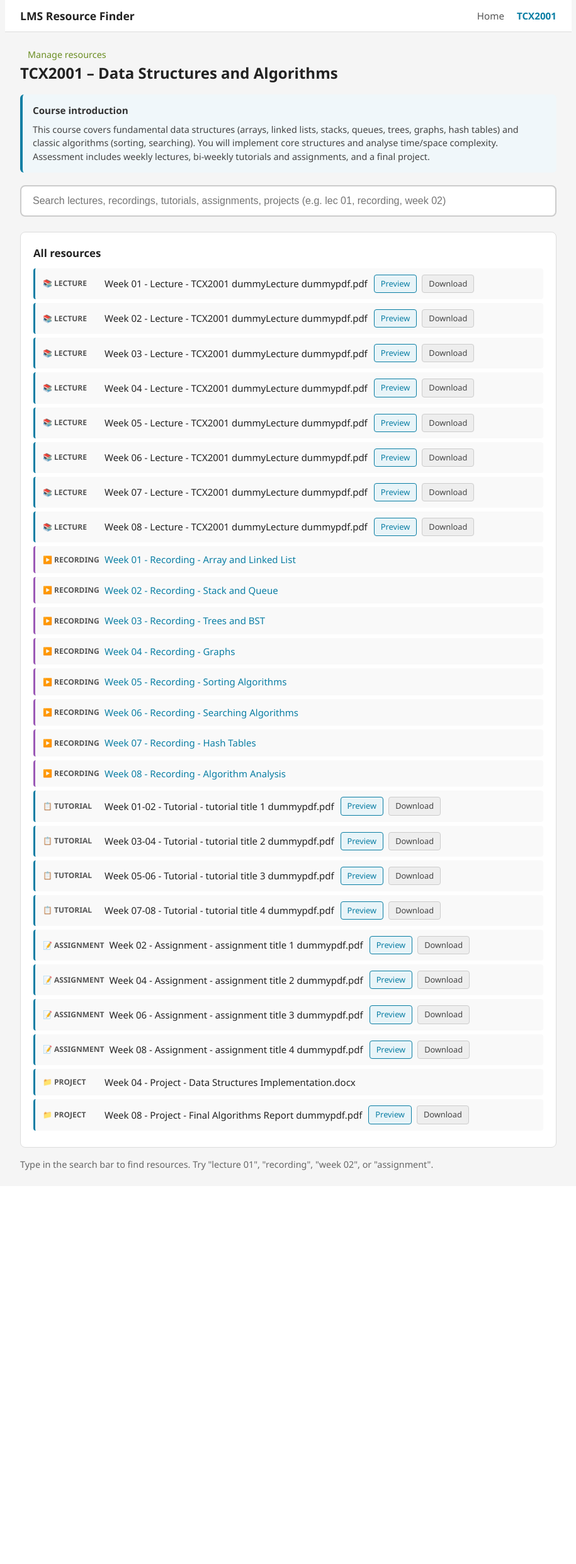
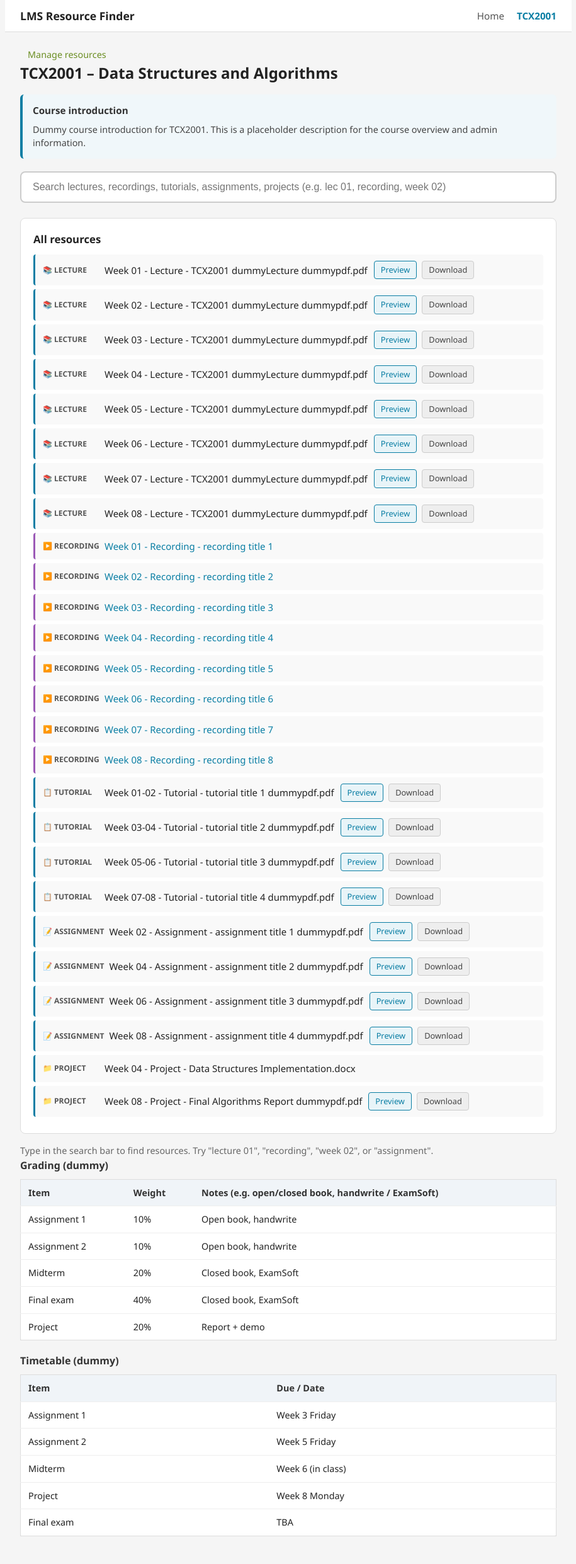
Before and after one commit to bean4896/lms_demo, a Flask app: page /course/TCX2001 in a window 1280 px wide. Shown: the whole page at 63% size, without its empty margins (182-1097 px from the left). Before the commit the page ends 1858 px from the top, so only its background shows below. Run offline with Flask 2, Linux system fonts and the light colour scheme.

Commit message:
add more info

```diff
--- a/data.py
+++ b/data.py
@@ -5,19 +5,40 @@ Each course has 8 weeks; resource types: tutorial, lecture, recording (video), a
 Lecture and recording: 1 per week. Tutorial: 1 per 2 weeks. Assignment: 1 per 2 weeks. Project: 1 per 4 weeks.
 """
 
-# Course list: id, code, name, intro (dummy admin / course introduction)
+# Dummy grading: item, weight, notes (e.g. open/closed book, handwrite/examsoft)
+GRADING_TABLE = [
+    {"item": "Assignment 1", "weight": "10%", "notes": "Open book, handwrite"},
+    {"item": "Assignment 2", "weight": "10%", "notes": "Open book, handwrite"},
+    {"item": "Midterm", "weight": "20%", "notes": "Closed book, ExamSoft"},
+    {"item": "Final exam", "weight": "40%", "notes": "Closed book, ExamSoft"},
+    {"item": "Project", "weight": "20%", "notes": "Report + demo"},
+]
+# Dummy timetable: item, due (submit/exam date)
+TIMETABLE_TABLE = [
+    {"item": "Assignment 1", "due": "Week 3 Friday"},
+    {"item": "Assignment 2", "due": "Week 5 Friday"},
+    {"item": "Midterm", "due": "Week 6 (in class)"},
+    {"item": "Project", "due": "Week 8 Monday"},
+    {"item": "Final exam", "due": "TBA"},
+]
+
+# Course list: id, code, name, intro, grading_table, timetable_table
 COURSES = [
     {
         "id": "TCX2001",
         "code": "TCX2001",
         "name": "Data Structures and Algorithms",
-        "intro": "This course covers fundamental data structures (arrays, linked lists, stacks, queues, trees, graphs, hash tables) and classic algorithms (sorting, searching). You will implement core structures and analyse time/space complexity. Assessment includes weekly lectures, bi-weekly tutorials and assignments, and a final project.",
+        "intro": "Dummy course introduction for TCX2001. This is a placeholder description for the course overview and admin information.",
+        "grading_table": GRADING_TABLE,
+        "timetable_table": TIMETABLE_TABLE,
     },
     {
         "id": "TCX3221",
         "code": "TCX3221",
         "name": "Software Engineering",
-        "intro": "This course introduces software development lifecycle, requirements engineering, design, implementation, testing and maintenance. Topics include agile practices, UML, version control and quality assurance. Assessment includes lectures, tutorials, assignments and a team project.",
+        "intro": "Dummy course introduction for TCX3221. This is a placeholder description for the course overview and admin information.",
+        "grading_table": GRADING_TABLE,
+        "timetable_table": TIMETABLE_TABLE,
     },
 ]
 
@@ -58,18 +79,17 @@ def _projects_2(code, titles, exts=(".docx", ".pdf")):
     ]
 
 
-def _recordings_8(code, titles):
-    """Build 8 recording/video resources (Week 01..08), one per week. Each has a YouTube URL."""
-    # Dummy YouTube video ID per course+week (11-char style)
+def _recordings_8(code, _titles=None):
+    """Build 8 recording/video resources (Week 01..08). Title: recording title 1..8. Each has a YouTube URL. _titles ignored (dummy)."""
     base = "lms" + code.replace("X", "") + "w"
     return [
         {
             "type": "recording",
-            "title": f"Week {i:02d} - Recording - {t}",
+            "title": f"Week {i:02d} - Recording - recording title {i}",
             "week": i,
             "url": f"https://www.youtube.com/watch?v={base}{i:02d}x",
         }
-        for i, t in enumerate(titles, start=1)
+        for i in range(1, 9)
     ]
 
 
@@ -78,32 +98,15 @@ TCX2001_LECTURES = _lectures_8("TCX2001")
 TCX2001_TUTORIALS = _tutorials_4("TCX2001")
 TCX2001_ASSIGNMENTS = _assignments_4("TCX2001")
 TCX2001_PROJECTS = _projects_2("TCX2001", ["Data Structures Implementation", "Final Algorithms Report"], (".docx", ".pdf"))
-TCX2001_RECORDINGS = _recordings_8("TCX2001", [
-    "Array and Linked List",
-    "Stack and Queue",
-    "Trees and BST",
-    "Graphs",
-    "Sorting Algorithms",
-    "Searching Algorithms",
-    "Hash Tables",
-    "Algorithm Analysis",
-])
+TCX2001_RECORDINGS = _recordings_8("TCX2001")
 
 # TCX3221 – Software Engineering
 TCX3221_LECTURES = _lectures_8("TCX3221")
 TCX3221_TUTORIALS = _tutorials_4("TCX3221")
 TCX3221_ASSIGNMENTS = _assignments_4("TCX3221")
 TCX3221_PROJECTS = _projects_2("TCX3221", ["Mini Software Prototype Design", "Final Team Project Requirements"], (".docx", ".pdf"))
-TCX3221_RECORDINGS = _recordings_8("TCX3221", [
-    "Introduction to Software Engineering",
-    "Software Development Life Cycle",
-    "Requirements Engineering",
-    "Software Design and Architecture",
-    "Implementation and Coding Standards",
-    "Software Quality and Metrics",
-    "Software Maintenance",
-    "Software Testing",
-])
+TCX3221_RECORDINGS = _recordings_8("TCX3221")
+
 
 def get_courses():
     """Return list of course dicts (id, code, name)."""
--- a/static/app.js
+++ b/static/app.js
@@ -17,7 +17,7 @@
     var DEBOUNCE_MS = 200;
     // Dummy PDF used for all Preview/Download buttons (single placeholder file)
     var DUMMY_PDF_URL = window.LMS_DUMMY_PDF_URL || 'https://www.w3.org/WAI/demos/bad/after.pdf';
-    var TYPE_ICONS = { lecture: '\uD83D\uDCDA', tutorial: '\uD83D\uDCCB', assignment: '\uD83D\uDCDD', project: '\uD83D\uDCC1', recording: '\u25B6\uFE0F' };
+    var TYPE_ICONS = { lecture: '\uD83D\uDCDA', tutorial: '\uD83D\uDCCB', assignment: '\uD83D\uDCDD', project: '\uD83D\uDCC1', recording: '\u25B6\uFE0F', grading: '\uD83D\uDCC8', timetable: '\uD83D\uDDD3\uFE0F' };
 
     function renderResource(item) {
         var li = document.createElement('li');
--- a/static/style.css
+++ b/static/style.css
@@ -162,6 +162,42 @@ body {
     font-size: 0.9rem;
     line-height: 1.5;
     color: #444;
+}
+
+.course-table-section {
+    margin-bottom: 20px;
+}
+.course-table-heading {
+    margin: 0 0 10px 0;
+    font-size: 1rem;
+    font-weight: 600;
+    color: #333;
+}
+.course-page .table-wrap {
+    overflow-x: auto;
+    margin-bottom: 0;
+}
+.course-table {
+    width: 100%;
+    border-collapse: collapse;
+    background: #fff;
+    border: 1px solid #ddd;
+    border-radius: 6px;
+    font-size: 0.9rem;
+}
+.course-table th,
+.course-table td {
+    padding: 10px 12px;
+    text-align: left;
+    border-bottom: 1px solid #eee;
+}
+.course-table th {
+    background: #f0f4f8;
+    font-weight: 600;
+    color: #333;
+}
+.course-table tbody tr:last-child td {
+    border-bottom: none;
 }
 
 .search-wrap {
--- a/templates/course.html
+++ b/templates/course.html
@@ -26,7 +26,7 @@
                 <p class="course-intro-text">{{ course.intro }}</p>
             </section>
             {% endif %}
-            <!-- Global search bar: prominent, no scroll needed -->
+            <!-- Global search bar: most prominent -->
             <div class="search-wrap">
                 <label for="global-search" class="sr-only">Search resources</label>
                 <input type="text"
@@ -50,6 +50,54 @@
                 </div>
             </section>
             <p class="hint" id="hint">Type in the search bar to find resources. Try "lecture 01", "recording", "week 02", or "assignment".</p>
+            {% if course.grading_table %}
+            <section class="course-table-section">
+                <h2 class="course-table-heading">Grading (dummy)</h2>
+                <div class="table-wrap">
+                    <table class="course-table">
+                        <thead>
+                            <tr>
+                                <th>Item</th>
+                                <th>Weight</th>
+                                <th>Notes (e.g. open/closed book, handwrite / ExamSoft)</th>
+                            </tr>
+                        </thead>
+                        <tbody>
+                            {% for row in course.grading_table %}
+                            <tr>
+                                <td>{{ row.item }}</td>
+                                <td>{{ row.weight }}</td>
+                                <td>{{ row.notes }}</td>
+                            </tr>
+                            {% endfor %}
+                        </tbody>
+                    </table>
+                </div>
+            </section>
+            {% endif %}
+            {% if course.timetable_table %}
+            <section class="course-table-section">
+                <h2 class="course-table-heading">Timetable (dummy)</h2>
+                <div class="table-wrap">
+                    <table class="course-table">
+                        <thead>
+                            <tr>
+                                <th>Item</th>
+                                <th>Due / Date</th>
+                            </tr>
+                        </thead>
+                        <tbody>
+                            {% for row in course.timetable_table %}
+                            <tr>
+                                <td>{{ row.item }}</td>
+                                <td>{{ row.due }}</td>
+                            </tr>
+                            {% endfor %}
+                        </tbody>
+                    </table>
+                </div>
+            </section>
+            {% endif %}
         </main>
     </div>
     <script>
```
